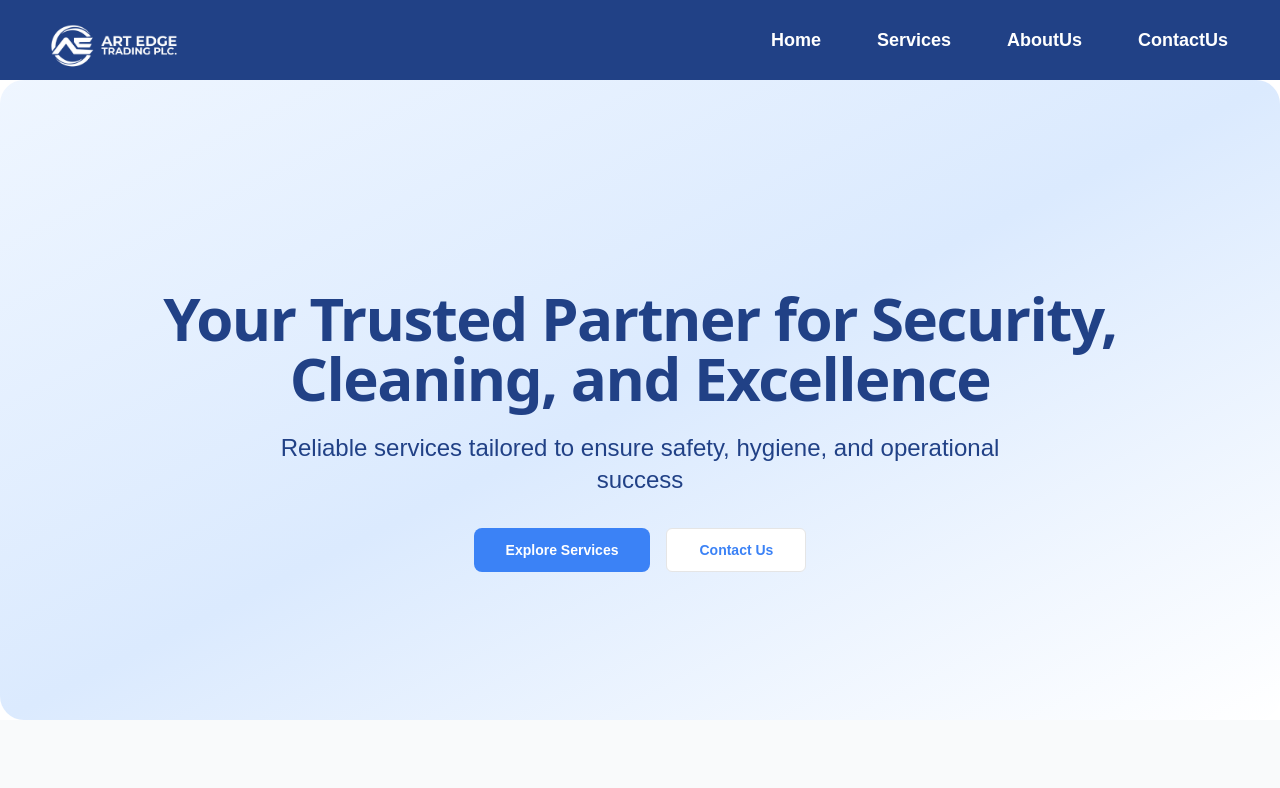
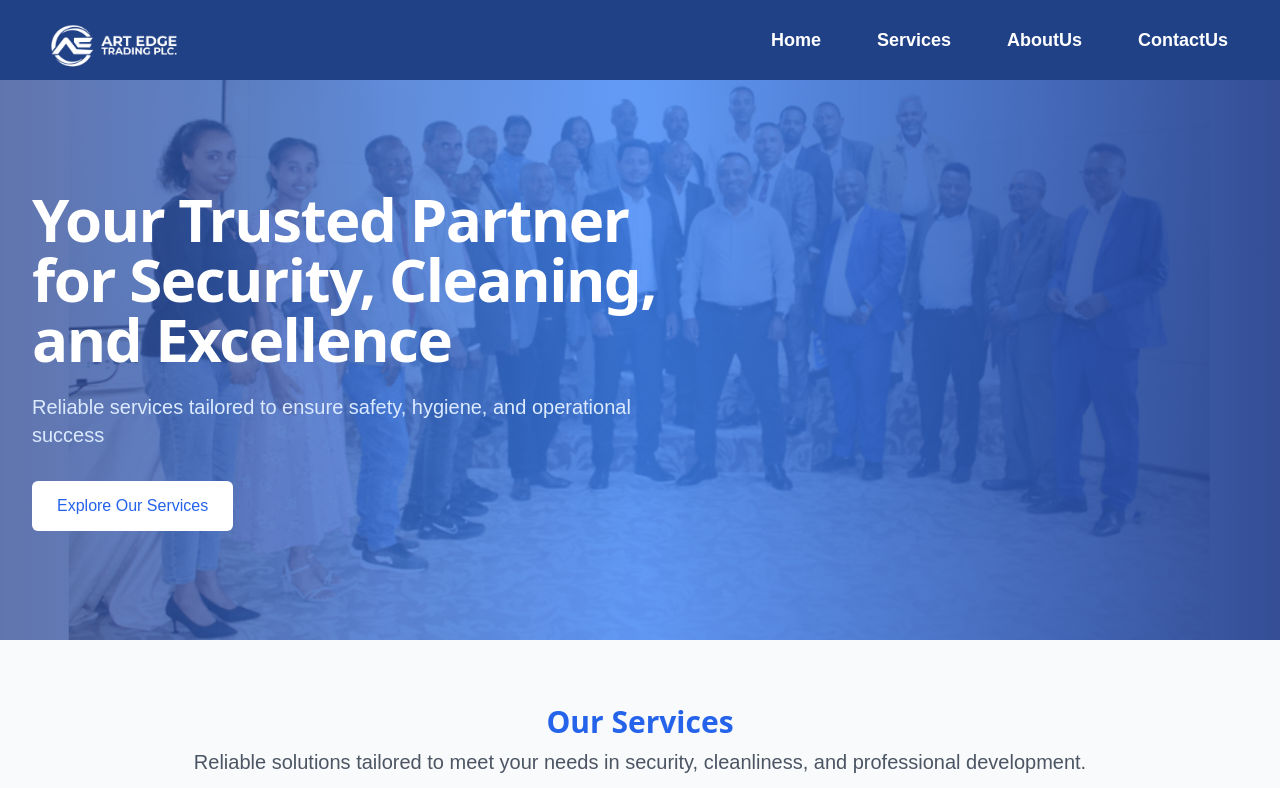
Before and after one commit to sirajyesuf/artedge, a Next.js app: page / in a window 1280 px wide. Shown: the top 788 px of the page. Built offline with nearby package versions, Linux system fonts and the light colour scheme.

Commit message:
=hero section ui updated

```diff
--- a/components/hero.tsx
+++ b/components/hero.tsx
@@ -1,39 +1,36 @@
 import React from "react";
-import { Button } from "@/components/ui/button";
 import Link from "next/link";
 
 const Hero = () => {
   return (
-    <section className="pt-20 md:pt-48 pb-8 md:pb-12 px-4 sm:px-6 lg:px-8 ] bg-[#f2f3f2] md:min-h-[80vh] bg-gradient-to-br from-blue-50 via-blue-100 to-white rounded-3xl">
-      <div className="max-w-7xl mx-auto text-[#214186]">
-        <div className="text-center">
-          <h1 className="text-3xl sm:text-4xl md:text-5xl lg:text-6xl font-bold tracking-tight mb-4 md:mb-6 pt-4">
-            Your Trusted Partner for Security, Cleaning, and Excellence
-          </h1>
-          <p className="text-lg sm:text-xl md:text-2xl text-[#214186] mb-6 md:mb-8 max-w-3xl mx-auto px-4">
-            Reliable services tailored to ensure safety, hygiene, and
-            operational success
-          </p>
-          <div className="flex flex-col sm:flex-row justify-center gap-3 sm:gap-4 px-4">
-            <Button
-              asChild
-              size="lg"
-              className="w-full sm:w-auto bg-blue-500 text-white font-bold rounded-lg hover:bg-blue-600"
+    <div
+      className="relative h-[70vh] bg-cover bg-center"
+      style={{
+        backgroundImage: `url('hero.png')`,
+      }}
+    >
+      <div className="absolute inset-0 bg-gradient-to-r from-blue-900/70 via-blue-500/80 to-blue-900/90"></div>
+
+      <div className="relative max-w-full mx-auto h-full">
+        <div className="flex  items-center h-full px-4 sm:px-6 lg:px-8">
+          <div className="max-w-2xl relative z-10">
+            <h1 className="text-4xl font-bold tracking-tight text-white sm:text-6xl mb-6">
+              Your Trusted Partner for Security, Cleaning, and Excellence
+            </h1>
+            <p className="mt-4 text-xl text-blue-100 mb-8">
+              Reliable services tailored to ensure safety, hygiene, and
+              operational success
+            </p>
+            <Link
+              href="/#service_section"
+              className="inline-flex items-center px-6 py-3 border border-transparent text-base font-medium rounded-md text-blue-600 bg-white hover:bg-blue-50 transition-colors"
             >
-              <Link href="/#service_section">Explore Services</Link>
-            </Button>
-            <Button
-              asChild
-              size="lg"
-              variant="outline"
-              className="w-full sm:w-auto  text-blue-500 font-bold"
-            >
-              <Link href="/contactus">Contact Us</Link>
-            </Button>
+              Explore Our Services
+            </Link>
           </div>
         </div>
       </div>
-    </section>
+    </div>
   );
 };
 
```
Also changed, not shown: public/hero.png (added).
